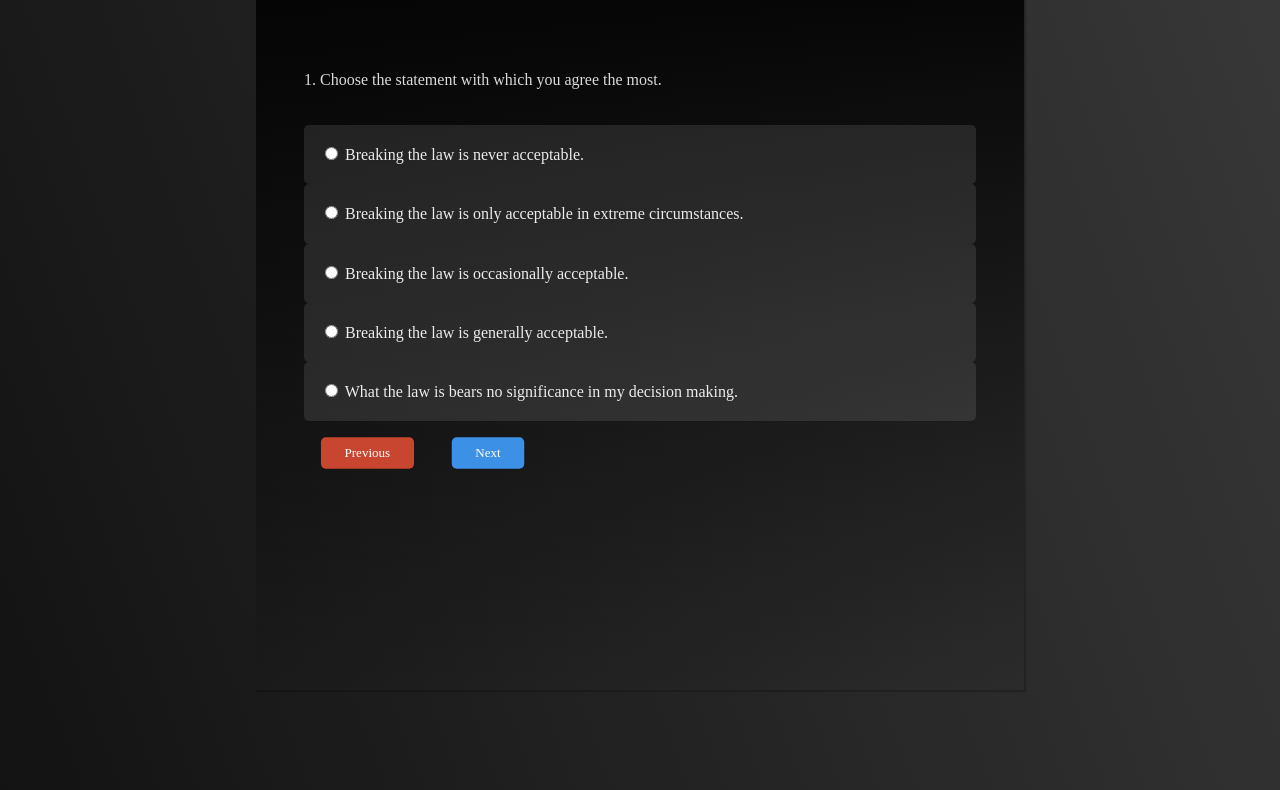
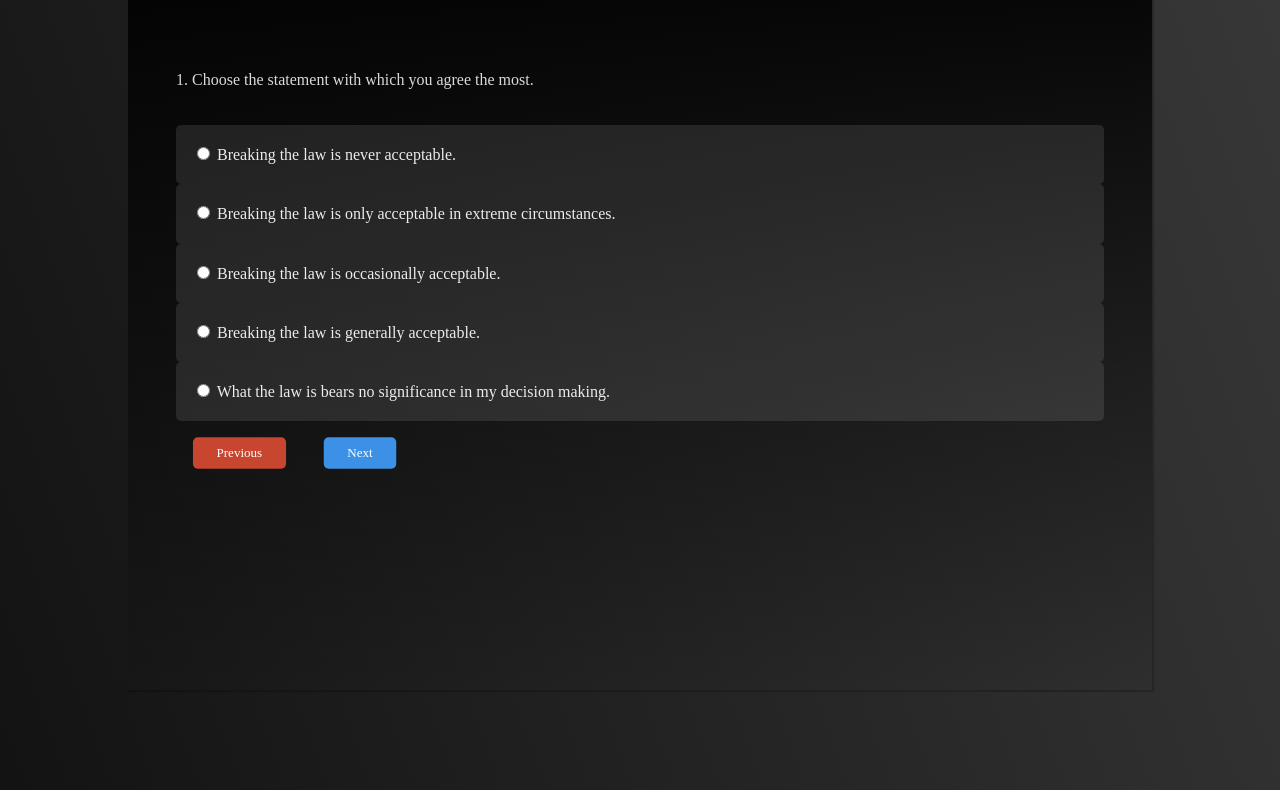
Before and after one commit to HansNilsen/HansNilsen.github.io, a plain HTML site: page personality-quiz.html in a window 1280 px wide. Shown: the part 110-900 px from the top of the page. Drawn offline with Linux system fonts and the light colour scheme.

Commit message:
Update main.css

```diff
--- a/main.css
+++ b/main.css
@@ -19,8 +19,8 @@ body {
   text-shadow: 1px 1px white;
   padding: 3rem;
   text-shadow: 0 1px #00000010;
-  width: 60%;
-  min-width: 500px;
+  width: 80%;
+  min-width: 300px;
   margin: auto;
   display: flex;
   flex-direction: column;
```
